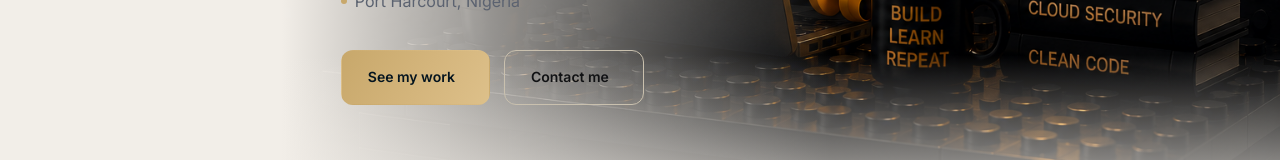
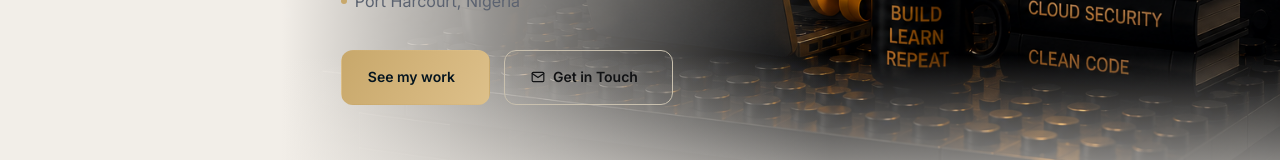
Before and after one commit to wh0isalfred/portfolio-website, a React (Vite) app: page / in a window 1280 px wide. Shown: the part 553-713 px from the top of the page. Built offline with nearby package versions, Linux system fonts and the light colour scheme.

Commit message:
feat: swap 'Contact me' CTA for icon + 'Get in Touch'
Replace the outline button's label with 'Get in Touch' and add
FiMail icon before the text, matching provided reference. Hover-reveal
arrow behavior unchanged.

```diff
--- a/src/components/Hero.tsx
+++ b/src/components/Hero.tsx
@@ -1,3 +1,5 @@
+import { FiMail } from "react-icons/fi";
+
 export default function Hero() {
   return (
     <header className="lego-hero" id="home">
@@ -39,7 +41,7 @@ export default function Hero() {
             See my work <span className="arrow">&rarr;</span>
           </a>
           <a href="#contact" className="lego-btn lego-btn-outline" data-trail-interactive>
-            Contact me <span className="arrow">&rarr;</span>
+            <FiMail /> Get in Touch <span className="arrow">&rarr;</span>
           </a>
         </div>
       </div>
```
